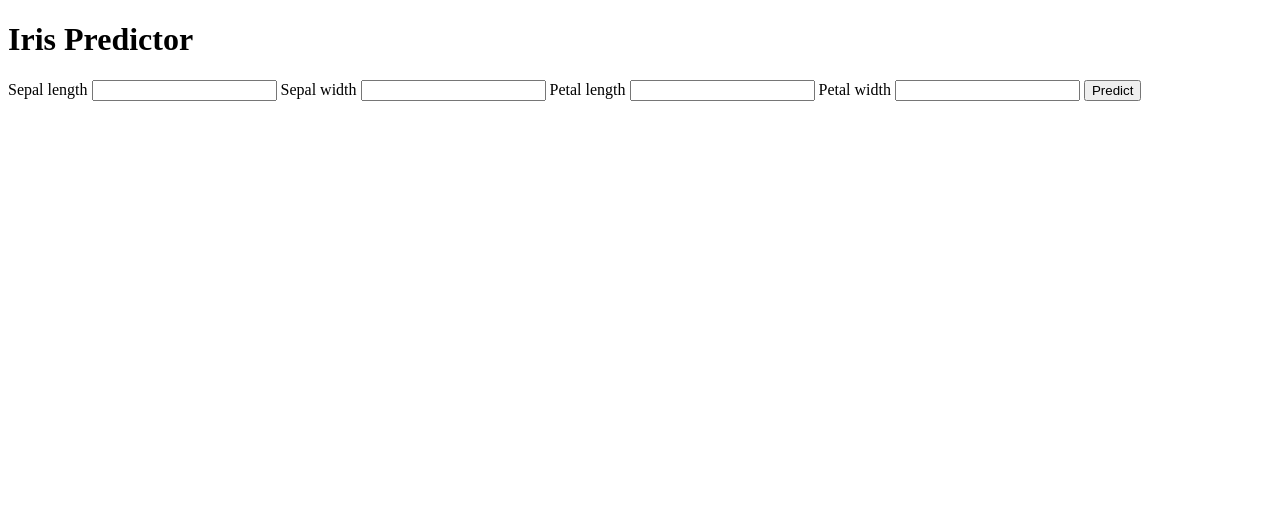
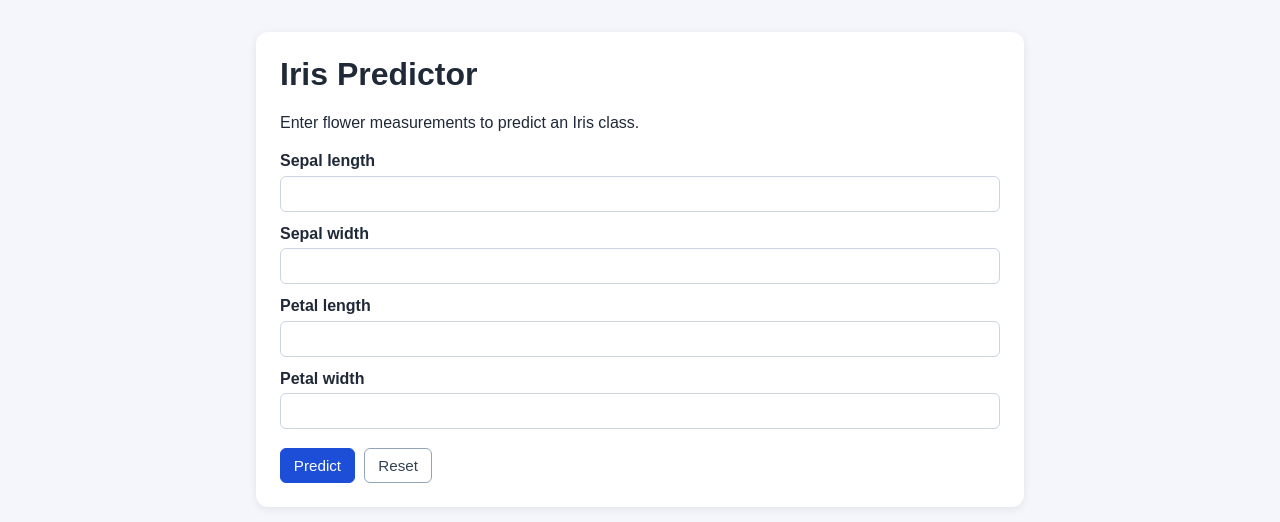
Before and after one commit to sagivba/iris-demo-site, a Flask app: page / in a window 1280 px wide. Shown: the top 522 px of the page. Run offline with Flask 3, Linux system fonts and the light colour scheme.

Commit message:
Improve prediction result and error state presentation

```diff
--- a/static/style.css
+++ b/static/style.css
@@ -0,0 +1,118 @@
+body {
+  margin: 0;
+  background: #f4f6fb;
+  color: #1f2937;
+  font-family: Arial, sans-serif;
+}
+
+main {
+  max-width: 720px;
+  margin: 2rem auto;
+  padding: 1.5rem;
+  background: #ffffff;
+  border-radius: 12px;
+  box-shadow: 0 2px 8px rgba(0, 0, 0, 0.08);
+}
+
+h1 {
+  margin-top: 0;
+}
+
+.page-intro {
+  margin-bottom: 1.25rem;
+}
+
+.predict-form {
+  display: grid;
+  gap: 0.8rem;
+}
+
+.form-field {
+  display: grid;
+  gap: 0.35rem;
+  font-weight: 600;
+}
+
+.form-field input {
+  border: 1px solid #cbd5e1;
+  border-radius: 6px;
+  padding: 0.5rem 0.6rem;
+  font-size: 1rem;
+}
+
+.button-row {
+  display: flex;
+  gap: 0.6rem;
+  margin-top: 0.4rem;
+}
+
+button,
+.button-link {
+  appearance: none;
+  border: 1px solid #1d4ed8;
+  background: #1d4ed8;
+  color: #ffffff;
+  border-radius: 6px;
+  padding: 0.5rem 0.8rem;
+  text-decoration: none;
+  font-size: 0.95rem;
+  cursor: pointer;
+}
+
+.button-secondary {
+  border-color: #94a3b8;
+  background: #ffffff;
+  color: #334155;
+}
+
+.result-panel {
+  border: 1px solid #d1d5db;
+  border-radius: 10px;
+  padding: 1rem;
+  margin: 1rem 0;
+}
+
+.result-panel h2 {
+  margin-top: 0;
+}
+
+.result-panel--success {
+  border-color: #10b981;
+  background: #ecfdf5;
+}
+
+.result-panel--error {
+  border-color: #ef4444;
+  background: #fef2f2;
+}
+
+.prediction-label {
+  margin: 0.25rem 0;
+  font-size: 1.7rem;
+  font-weight: 700;
+  text-transform: capitalize;
+}
+
+.supporting-text {
+  margin-bottom: 0;
+}
+
+.error-list {
+  margin-bottom: 0;
+}
+
+.input-summary {
+  display: grid;
+  grid-template-columns: 1fr auto;
+  gap: 0.35rem 1rem;
+  margin: 0;
+}
+
+.input-summary dt {
+  color: #475569;
+}
+
+.input-summary dd {
+  margin: 0;
+  font-weight: 600;
+}
--- a/templates/base.html
+++ b/templates/base.html
@@ -4,6 +4,7 @@
     <meta charset="utf-8" />
     <meta name="viewport" content="width=device-width, initial-scale=1" />
     <title>{% block title %}Iris Demo{% endblock %}</title>
+    <link rel="stylesheet" href="{{ url_for('static', filename='style.css') }}" />
   </head>
   <body>
     <main>
--- a/templates/index.html
+++ b/templates/index.html
@@ -4,32 +4,40 @@
 
 {% block content %}
   <h1>Iris Predictor</h1>
+  <p class="page-intro">Enter flower measurements to predict an Iris class.</p>
 
   {% if errors %}
-    <ul>
-      {% for error in errors %}
-        <li>{{ error }}</li>
-      {% endfor %}
-    </ul>
+    <section class="result-panel result-panel--error" aria-live="polite">
+      <h2>Input error</h2>
+      <p>Please fix the following fields and submit again.</p>
+      <ul class="error-list">
+        {% for error in errors %}
+          <li>{{ error }}</li>
+        {% endfor %}
+      </ul>
+    </section>
   {% endif %}
 
-  <form method="post" action="{{ url_for('web.predict') }}">
-    <label>
+  <form method="post" action="{{ url_for('web.predict') }}" class="predict-form">
+    <label class="form-field">
       Sepal length
       <input name="sepal_length" value="{{ form_values.get('sepal_length', '') }}" />
     </label>
-    <label>
+    <label class="form-field">
       Sepal width
       <input name="sepal_width" value="{{ form_values.get('sepal_width', '') }}" />
     </label>
-    <label>
+    <label class="form-field">
       Petal length
       <input name="petal_length" value="{{ form_values.get('petal_length', '') }}" />
     </label>
-    <label>
+    <label class="form-field">
       Petal width
       <input name="petal_width" value="{{ form_values.get('petal_width', '') }}" />
     </label>
-    <button type="submit">Predict</button>
+    <div class="button-row">
+      <button type="submit">Predict</button>
+      <button type="reset" class="button-secondary">Reset</button>
+    </div>
   </form>
 {% endblock %}
```
Also changed, not shown: templates/result.html (+17 -8 lines).
